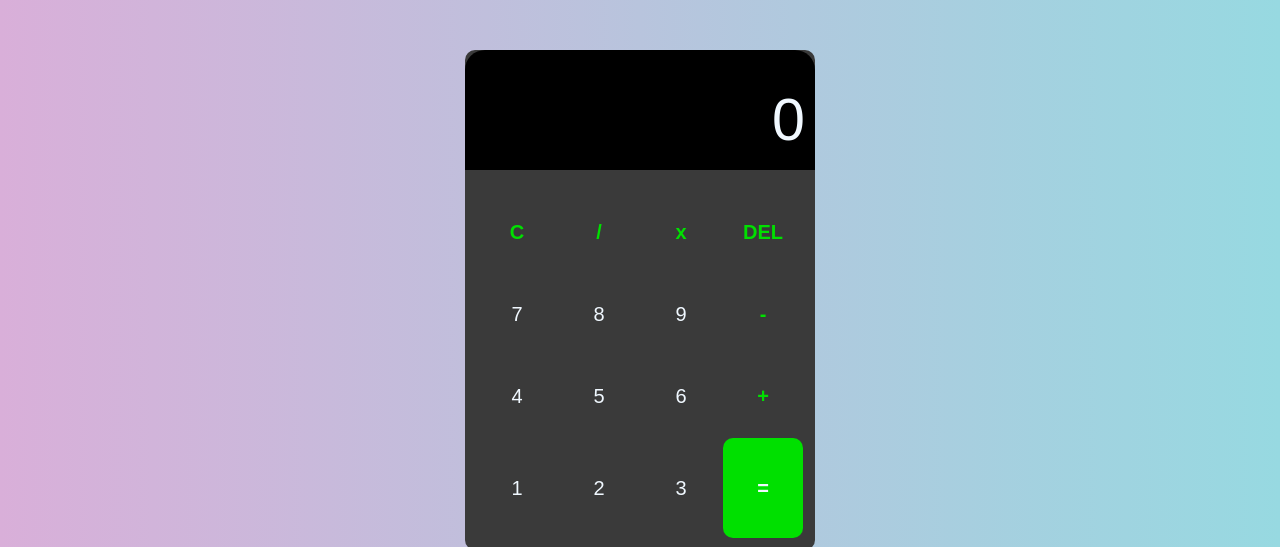
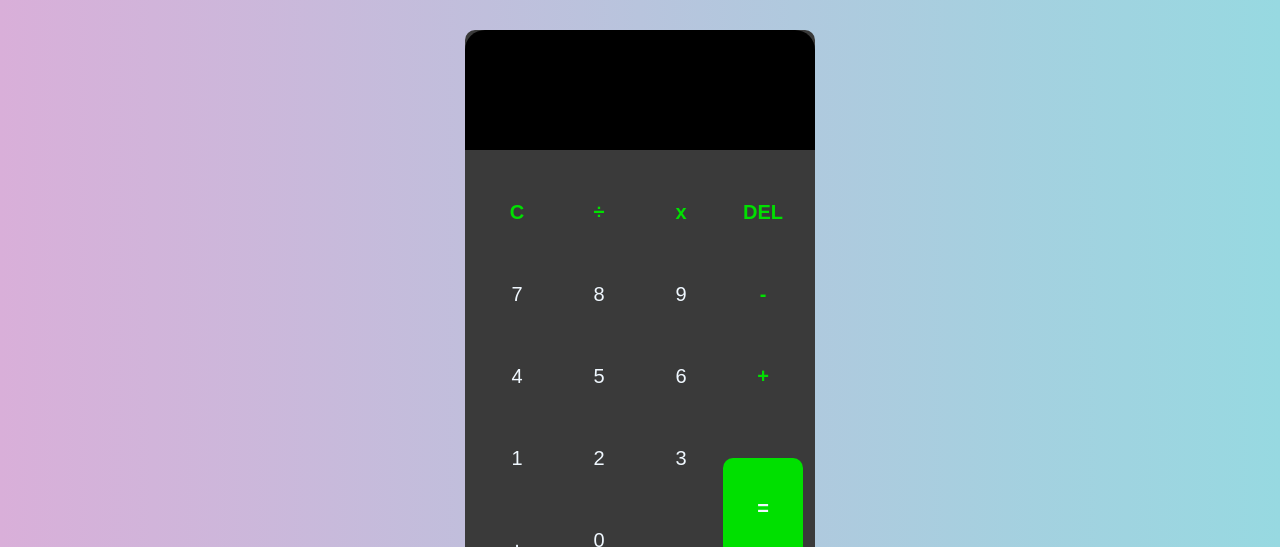
Before and after one commit to fabcode01/calculadora, a plain HTML site: page index.html in a window 1280 px wide. Shown: the top 547 px of the page. Drawn offline with nearby package versions, Linux system fonts and the light colour scheme.

Commit message:
Completion of the project

```diff
--- a/index.html
+++ b/index.html
@@ -12,37 +12,63 @@
     <main>
         <div id="calculadora">
             <div id="box-result">
-                <p id=res>0</p>
+                <p id=res></p>
             </div>
 
-            <div >
+            <div id="sim">
                 <table>
                     <tr id="line-1">
-                        <td><input type="button" value="C"></td>
-                        <td><input type="button" value="/"></td>
-                        <td><input type="button" value="x"></td>
-                        <td id="apagar"><input type="button" value="DEL"></td>
+                        <td><input type="button" value="C" onclick="limparAll()"></td>
+
+                        <td><input type="button" value="÷" onclick="insert('/')"></td>
+
+                        <td><input type="button" value="x" onclick="insert('*')"></td>
+
+                        <td id="apagar"><input type="button" value="DEL" onclick="Del()"></td>
 
                     </tr>
                     <tr id="line-2">
-                        <td><input type="button" value="7" id="num"></td>
-                        <td><input type="button" value="8" id="num"></td>
-                        <td><input type="button" value="9" id="num"></td>
-                        <td><input type="button" value="-"></td>
+
+                        <td><input type="button" value="7" id="num" onclick="insert('7')"></td>
+
+                        <td><input type="button" value="8" id="num" onclick="insert('8')"></td>
+
+                        <td><input type="button" value="9" id="num" onclick="insert('9')"></td>
+
+                        <td><input type="button" value="-" onclick="insert('-')"></td>
 
                     </tr>
                     <tr id="line-4">
-                        <td><input type="button" value="4" id="num"></td>
-                        <td><input type="button" value="5" id="num"></td>
-                        <td><input type="button" value="6" id="num"></td>
-                        <td><input type="button" value="+"></td>
+
+                        <td><input type="button" value="4" id="num" onclick="insert('4')"></td>
+
+                        <td><input type="button" value="5" id="num" onclick="insert('5')"></td>
+
+                        <td><input type="button" value="6" id="num" onclick="insert('6')"></td>
+
+                        <td><input type="button" value="+" onclick="insert('+')"></td>
 
                     </tr>
                     <tr id="line-5">
-                        <td><input type="button" value="1" id="num"></td>
-                        <td><input type="button" value="2" id="num"></td>
-                        <td><input type="button" value="3" id="num"></td>
-                        <td><input type="button" value="=" id="calc"></td>
+
+                        <td><input type="button" value="1" id="num" onclick="insert('1')"></td>
+
+                        <td><input type="button" value="2" id="num" onclick="insert('2')"></td>
+
+                        <td><input type="button" value="3" id="num" onclick="insert('3')"></td>
+
+                        <td colspan="1"><input type="button" value="=" id="calc" onclick="calcular()"></td>
+
+                    </tr>
+                    <tr id="line-6">
+
+                        <td><input type="button" value="." id="num" onclick="insert('.')"></td>
+
+                        <td><input type="button" value="0" id="num" onclick="insert('0')"></td>
+
+
+
+
 
                     </tr>
 
@@ -65,5 +91,7 @@
             </a>
         </button>
 
-</body>
+</body>]
+
+<script src="script.js"></script>
 </html>
--- /dev/null
+++ b/script.js
@@ -0,0 +1,37 @@
+var res = document.getElementById('res')
+
+function insert(num){
+    if (res.innerHTML.length == 0 && num == '/'){
+        alert('value [ / ] and [ * ], cannot be added first')
+    }else if (res.innerHTML.length == 0 && num == '*'){
+        alert('value [ / ] and [ * ], cannot be added first')}
+
+    else {res.innerHTML += num}
+
+    if (res.innerHTML.length > 10){
+        res.style.fontSize = '15px'
+    }}
+
+
+
+function limparAll(){
+    res.innerHTML = ""
+}
+function Del(){
+    var back = res.innerHTML;
+    res.innerHTML = back.substring(0, back.length -1)
+
+    if(res.innerHTML.length <= 10){
+        res.style.fontSize = '3.7em'
+    }
+}
+
+function calcular(){
+
+
+    if (res.innerHTML.length > 0){
+        res.innerHTML = eval(res.innerHTML)
+    }
+
+
+}
--- a/style.css
+++ b/style.css
@@ -7,7 +7,8 @@
 
 
 
-body{
+body,html{
+    width: 100vw;
     background-color: #D9AFD9;
     background-image: linear-gradient(to right, #D9AFD9 0%, #97D9E1 100%);
 
@@ -18,10 +19,10 @@ body{
 main{
 
     margin: auto;
-    margin-top: 50px;
+    margin-top: 30px;
     background-color: rgb(58, 58, 58);
     max-width: 350px;
-    height: 500px;
+    height: auto;
     border-radius: 10px;
 }
 
@@ -31,7 +32,7 @@ main{
     padding: 10px;
     background-color: rgb(0, 0, 0);
     height: 100px;
-    font-size: 3.7em;
+
     font-family: Arial, Helvetica, sans-serif;
     border-top-left-radius: 20px;
     border-top-right-radius: 20px;
@@ -40,6 +41,7 @@ main{
 }
 
 p#res{
+    font-size: 3.7em;
     text-align: end;
     padding-top: 25px;
 }
@@ -77,6 +79,7 @@ input#num{
 }
 
 input#calc{
+    position: absolute;
     height: 100px;
     width: 80px;
     color: aliceblue;
```
